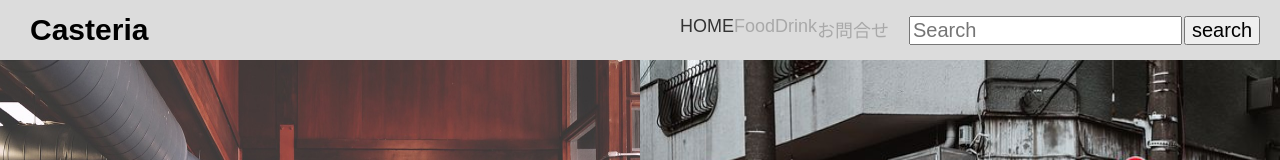
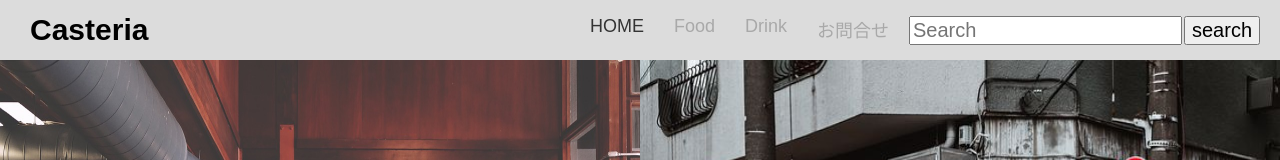
Before and after one commit to Koheiarai0401/websitepractice, a plain HTML site: page index.html in a window 1280 px wide. Shown: the top 160 px of the page. Drawn offline with nearby package versions, Linux system fonts and the light colour scheme.

Commit message:
完了しました。 確認お願い致します。

```diff
--- a/coding_advanced/css/base.css
+++ b/coding_advanced/css/base.css
@@ -75,7 +75,9 @@ header {
 	display: flex;
 	padding-left: 20px;
 }
-
+.header-nav-item {
+	padding-left: 30px;
+}
 .header-nav-item a {
 	text-decoration: none;
 	color: darkgray;
```
Also changed, not shown: index.html (line endings or trailing spaces).
